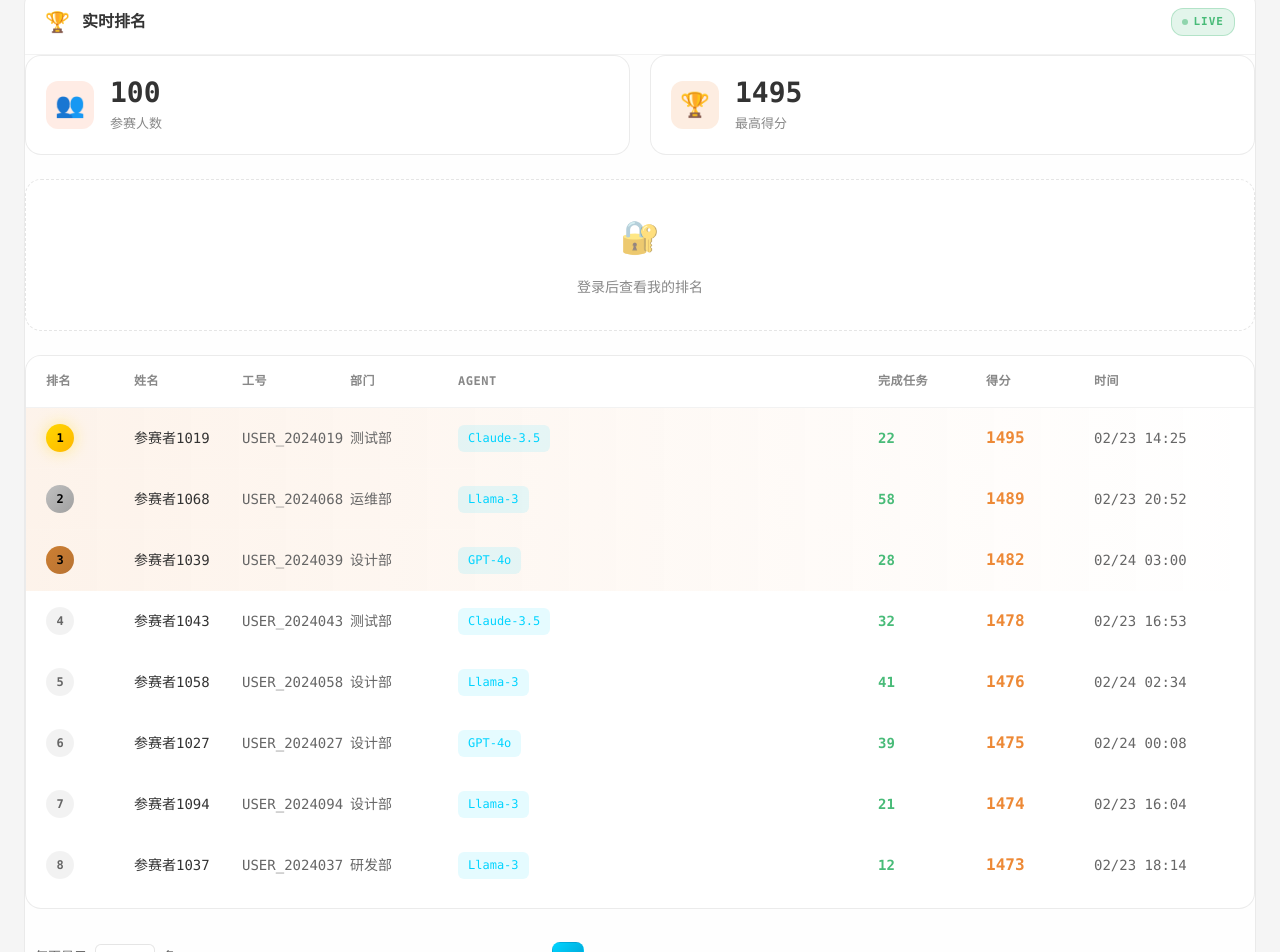
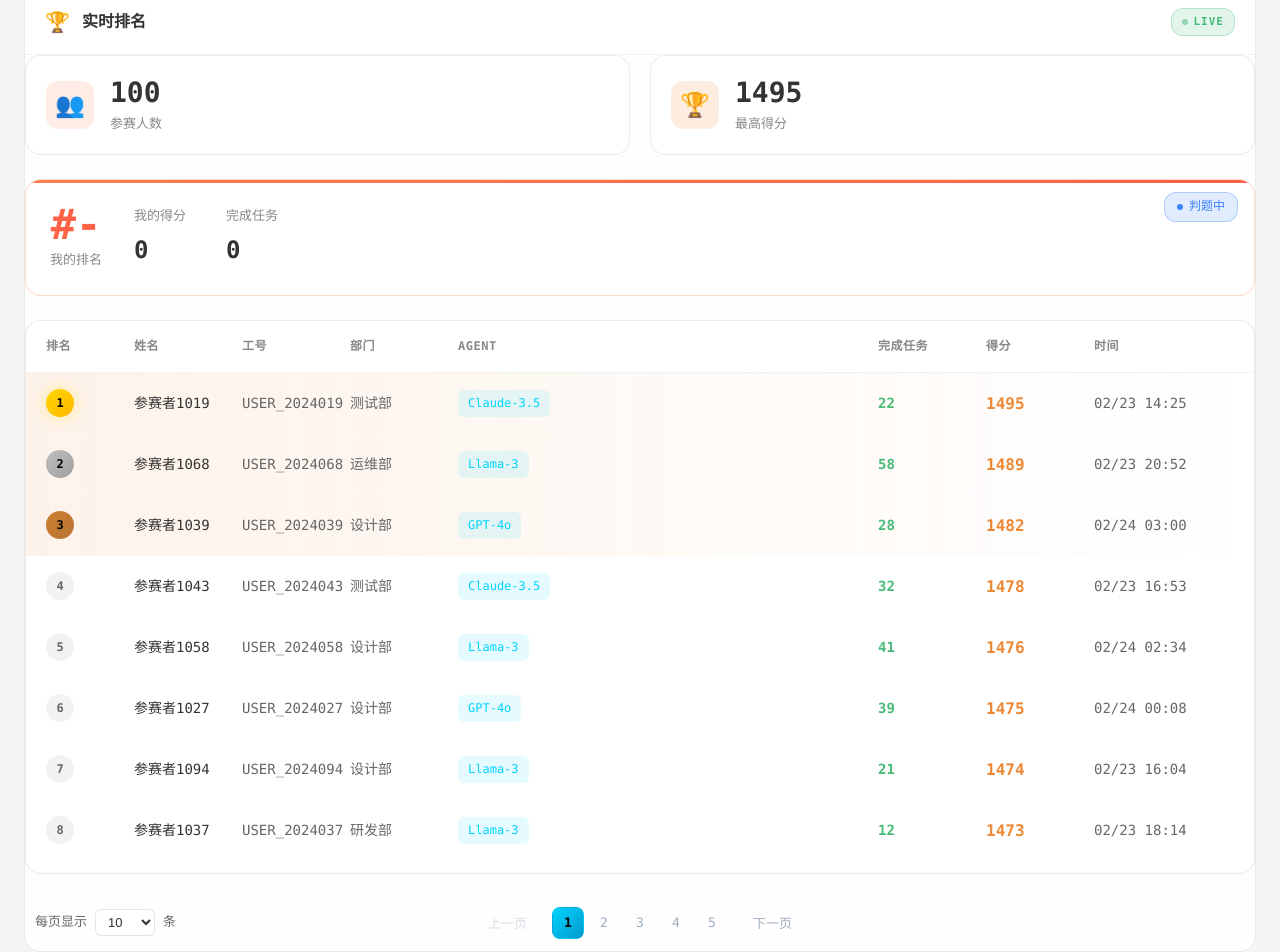
Before and after one commit to Cogather/AgentContestFrontend, a Vue app: page / in a window 1280 px wide. Shown: the part 1084-2036 px from the top of the page. Built offline with nearby package versions, Linux system fonts and the light colour scheme; no server answers.

Commit message:
Update RankingBoard.vue

```diff
--- a/src/components/RankingBoard.vue
+++ b/src/components/RankingBoard.vue
@@ -20,7 +20,10 @@
 
     <!-- 个人积分卡片 -->
     <div class="personal-card" v-if="personalRank">
-      <div class="personal-badge">我的积分</div>
+      <div class="status-badge" :class="personalRank.is_evaluating ? 'status-done' : 'status-processing'">
+        <span class="status-dot"></span>
+        {{ personalRank.is_evaluating ? '判题完成' : '判题中' }}
+      </div>
       <div class="personal-info">
         <div class="personal-rank">
           <span class="rank-number">#{{ personalRank.rank }}</span>
@@ -265,10 +268,29 @@ const loadRanking = async (silent = false) => {
         }
       }
     }
+    // TODO: 测试用，强制显示个人排名数据（模拟判题中状态）
+    if (!personalRank.value) {
+      personalRank.value = {
+        rank: '-',
+        score: 0,
+        completed_tasks: 0,
+        is_evaluating: false // false 表示判题中
+      }
+    }
   } catch (error) {
     if (!silent) console.error('Failed to load ranking:', error)
     // 接口失败时也加载 Mock 数据，方便演示
     rankingList.value = generateMockData()
+
+    // 同样强制显示个人排名测试数据
+    if (!personalRank.value) {
+      personalRank.value = {
+        rank: '-',
+        score: 0,
+        completed_tasks: 0,
+        is_evaluating: false
+      }
+    }
   }
 }
 
@@ -403,16 +425,41 @@ onUnmounted(() => {
   background: linear-gradient(90deg, #ff7f50, #ff6347);
 }
 
-.personal-badge {
+
+.status-badge {
   position: absolute;
   top: 12px;
   right: 16px;
   padding: 4px 12px;
-  background: rgba(255, 127, 80, 0.2);
-  color: #ff6347;
+  border-radius: 12px;
   font-size: 12px;
   font-weight: 500;
-  border-radius: 12px;
+  display: flex;
+  align-items: center;
+  gap: 6px;
+}
+
+.status-processing {
+  background: rgba(59, 130, 246, 0.15);
+  color: #3b82f6;
+  border: 1px solid rgba(59, 130, 246, 0.3);
+}
+
+.status-done {
+  background: rgba(72, 187, 120, 0.15);
+  color: #48bb78;
+  border: 1px solid rgba(72, 187, 120, 0.3);
+}
+
+.status-badge .status-dot {
+  width: 6px;
+  height: 6px;
+  border-radius: 50%;
+  background: currentColor;
+}
+
+.status-processing .status-dot {
+  animation: pulse 1.5s infinite;
 }
 
 .personal-info {
```
